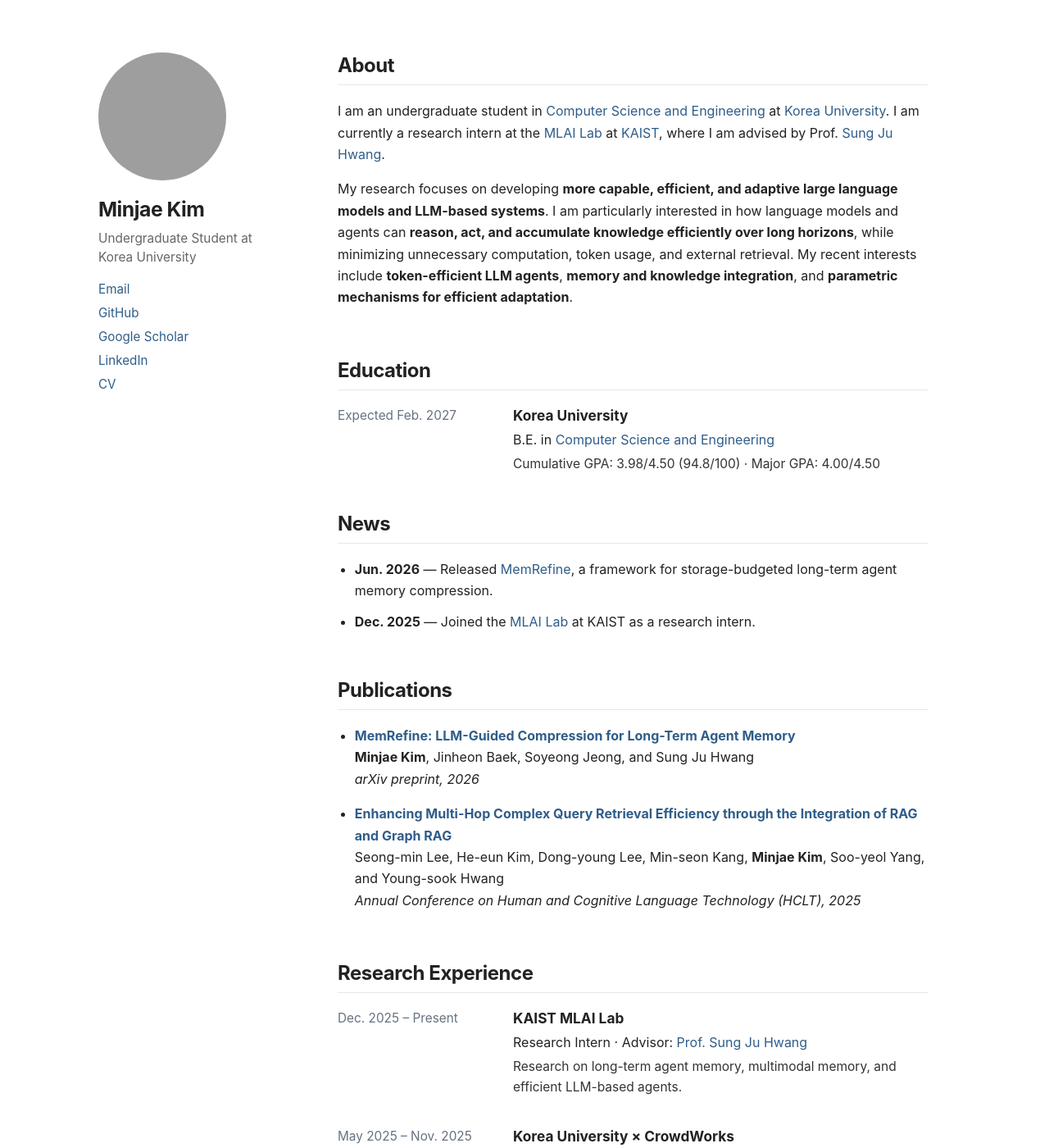
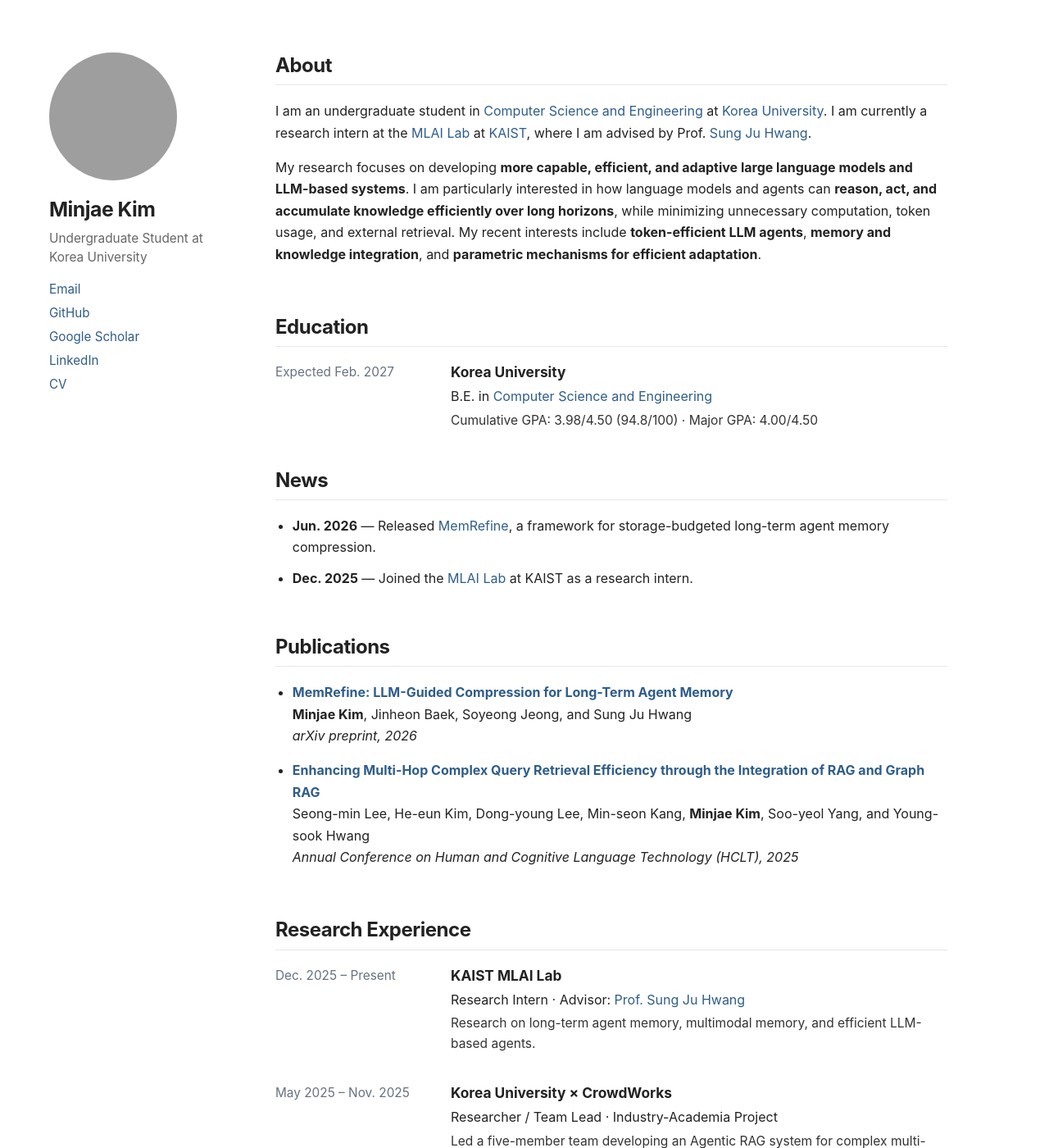
Before and after one commit to kmj200392/kmj200392.github.io, a Jekyll site: the page built from _pages/about.md, in a window 1280 px wide and 1400 px high. Shown: the whole window at 82% size. Built offline with Jekyll 4.4.1, drawn with Linux system fonts in a browser that asks for light colours; grey boxes are pictures that could not be loaded.

Commit message:
Reduce desktop side whitespace

```diff
--- a/assets/css/main.css
+++ b/assets/css/main.css
@@ -3,7 +3,7 @@
   --muted: #666;
   --link: #2f5d8a;
   --rule: #e7e7e7;
-  --max-width: 1040px;
+  --max-width: 1160px;
   --sidebar-width: 220px;
 }
 
@@ -41,7 +41,7 @@ a:focus {
   padding: 64px 0 80px;
   display: grid;
   grid-template-columns: var(--sidebar-width) minmax(0, 1fr);
-  gap: 72px;
+  gap: 56px;
   align-items: start;
 }
 
@@ -88,7 +88,7 @@ a:focus {
 
 .page-content {
   min-width: 0;
-  max-width: 720px;
+  max-width: 820px;
 }
 
 .page-content h1 {
```
